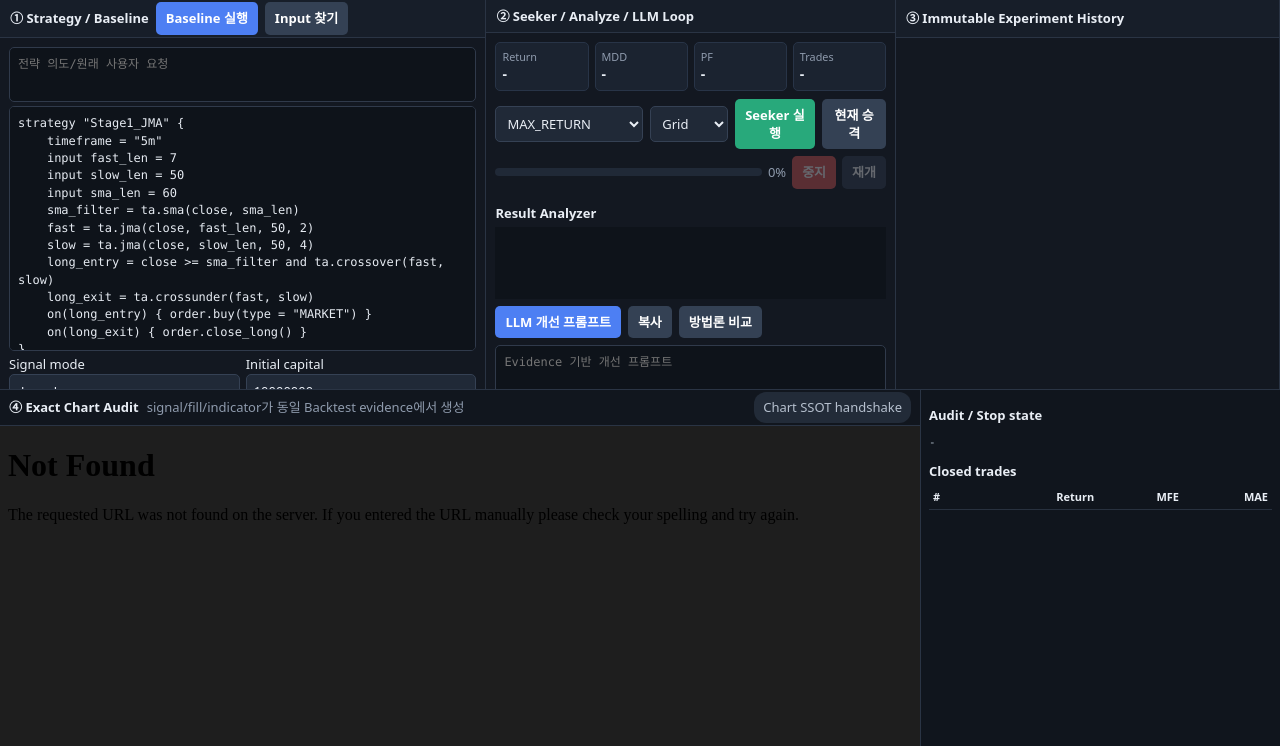
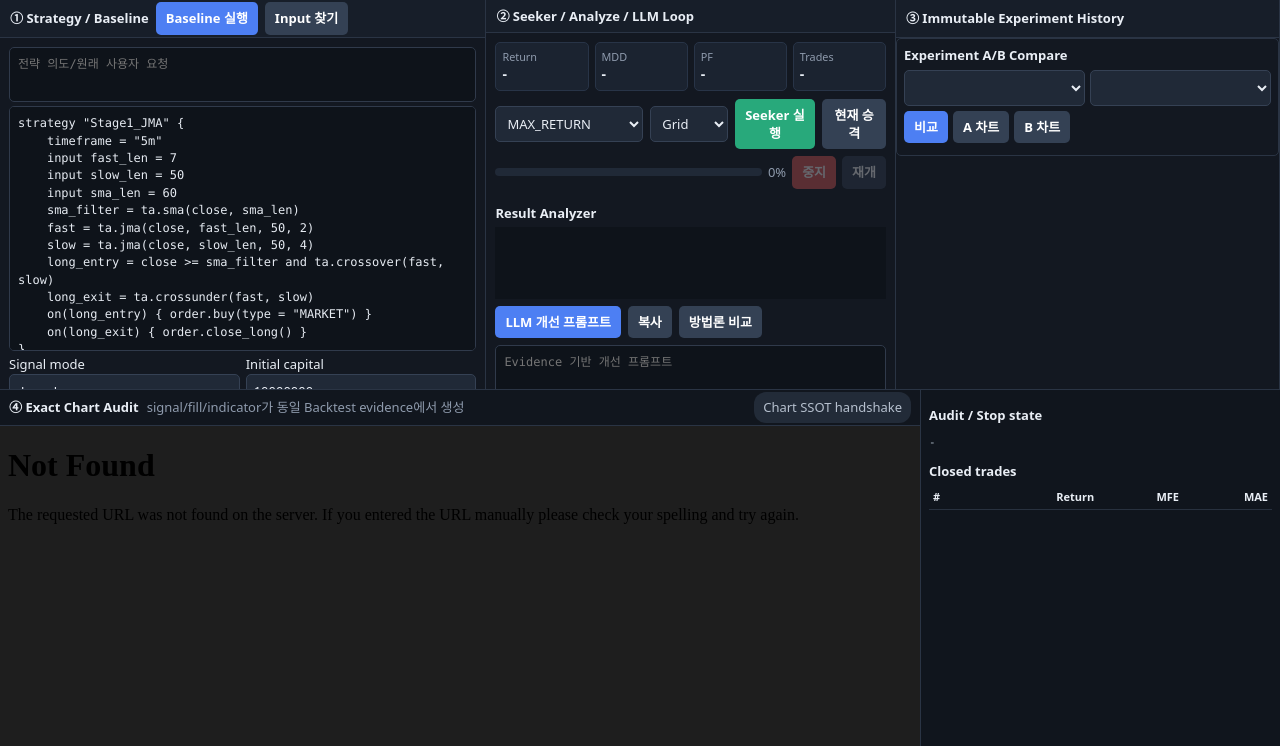
Before and after one commit to hoonoh57/dsl, a Python web app: template core/templates/stage1.html in a window 1280 px wide. Shown: the part 54-800 px from the top of the page. Run offline with Jinja, Linux system fonts and the light colour scheme; the template is opened without the code that fills it, so the values that code supplies are empty.

Commit message:
stage1: load experiment compare UX

```diff
--- a/core/templates/stage1.html
+++ b/core/templates/stage1.html
@@ -47,4 +47,5 @@
 <section class="chartarea"><div class="chartwrap"><div class="charthead"><b>④ Exact Chart Audit</b><span class="muted">signal/fill/indicator가 동일 Backtest evidence에서 생성</span><span class="grow"></span><span id="chart-state" class="badge">No data</span></div><div id="chart"></div></div><aside class="audit"><div class="section-title">Audit / Stop state</div><pre id="audit">-</pre><div class="section-title">Closed trades</div><table class="table"><thead><tr><th>#</th><th>Return</th><th>MFE</th><th>MAE</th></tr></thead><tbody id="trades"></tbody></table></aside></section>
 </div>
 <script defer src="/static/stage1.js"></script>
+<script defer src="/static/stage1_compare.js"></script>
 </body></html>
```
